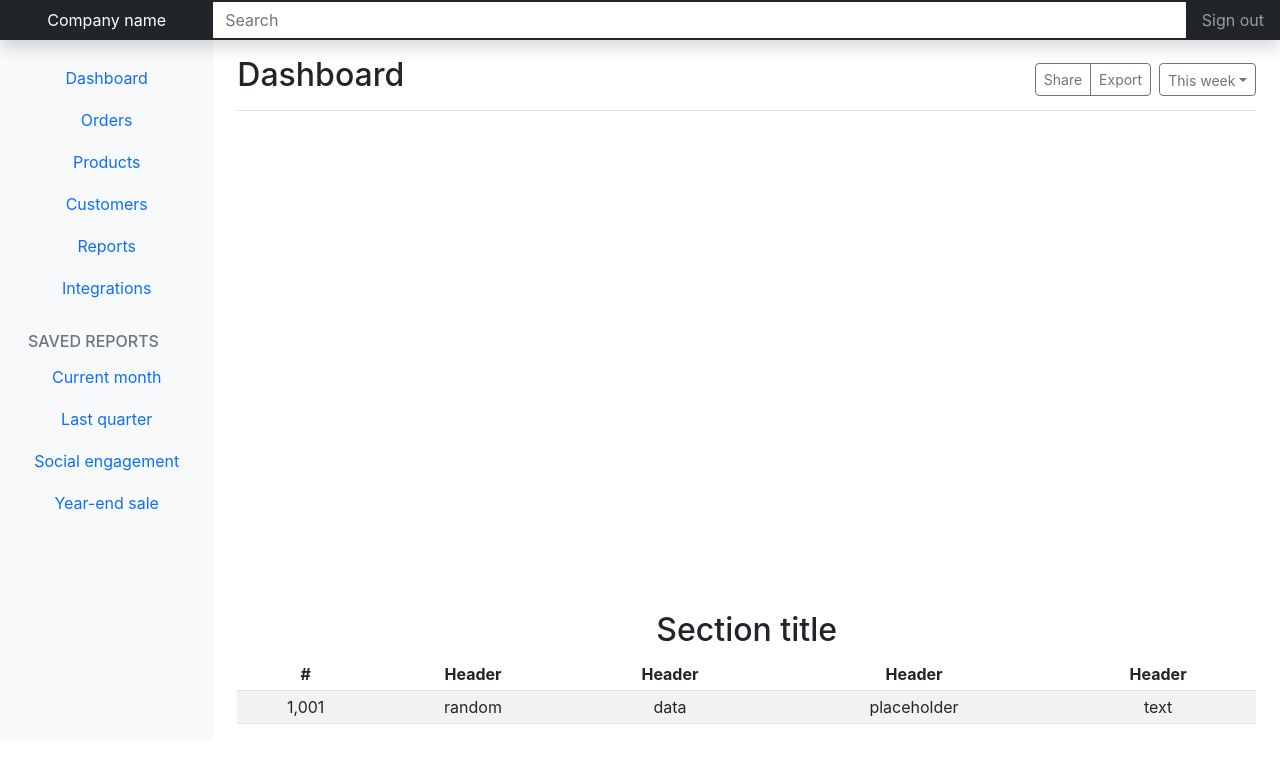
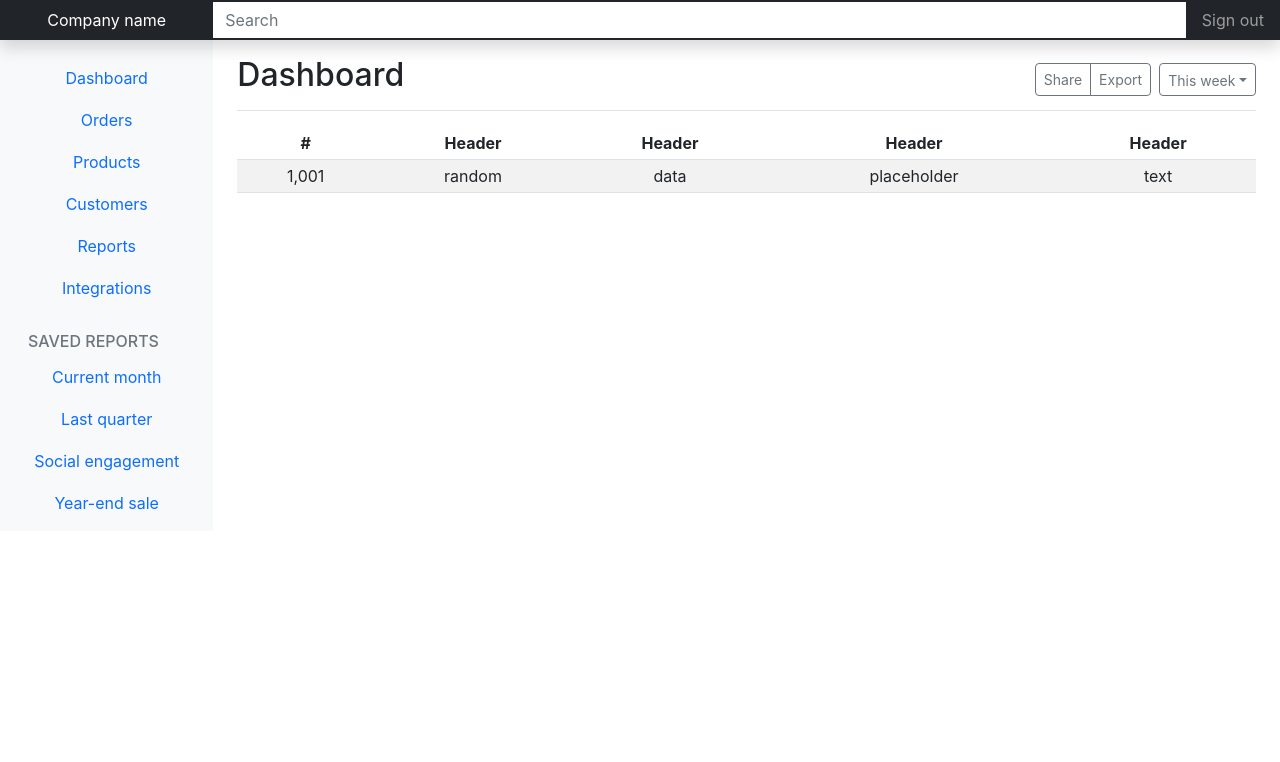
Before and after one commit to KennedyMungai/react-admin, a React (Create React App) app: page / in a window 1280 px wide. Shown: the top 762 px of the page. Built offline with nearby package versions, Linux system fonts and the light colour scheme.

Commit message:
Removed the section title and the canvas from the markup

```diff
--- a/src/App.tsx
+++ b/src/App.tsx
@@ -110,9 +110,6 @@ function App() {
         </div>
       </div>
 
-      <canvas className="my-4 w-100" id="myChart" width="900" height="380"></canvas>
-
-      <h2>Section title</h2>
       <div className="table-responsive">
         <table className="table table-striped table-sm">
           <thead>
```
Also changed, not shown: src/dist/App.js.
